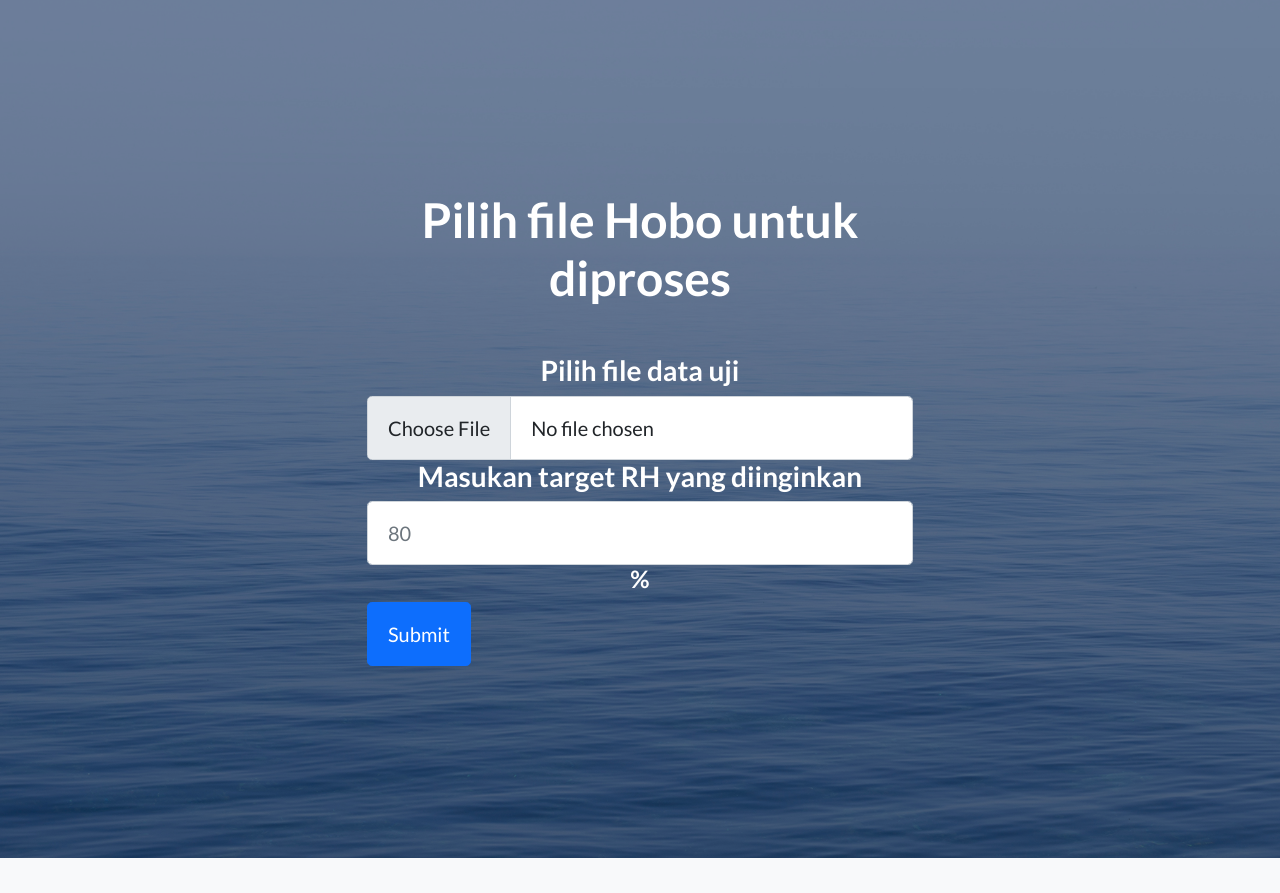
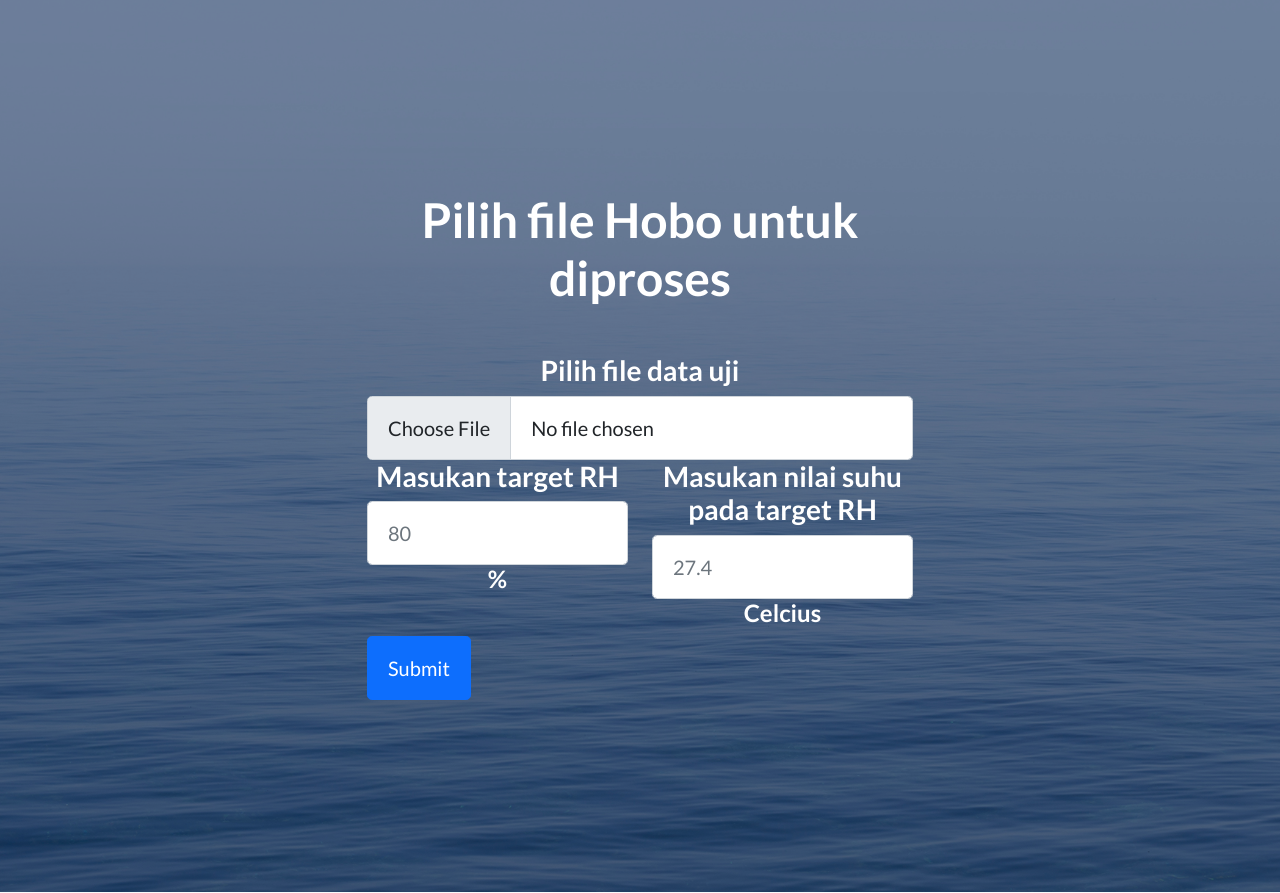
Before and after one commit to spinxsunyi/idzniskripsi, a Flask app: page / in a window 1280 px wide. Shown: the part 57-950 px from the top of the page. Run offline with Flask 2, Linux system fonts and the light colour scheme; some libraries are stand-ins or nearby versions.

Commit message:
fix calculation as panda dataframe with correct result

```diff
--- a/app.py
+++ b/app.py
@@ -21,9 +21,6 @@ app = Flask(__name__)
 
 
 # Function Home Page, penjelasan fungsi aplikasi, dan kolom input data dari HOBO untuk dihitung waktunya
-# @app.route('/')
-# def form():
-#     return render_template('halaman_utama.html')
 @app.route('/')
 def index():
     return render_template('halaman_utama.html')
@@ -41,46 +38,58 @@ def process():
         return render_template('nodata.html')
     RH2 = request.form['RH2']
     RH2 = int(RH2) / 100
+    Td2 = request.form['Td2']
+    Td2 = float(Td2)
     excel_data = ExcelFile(io.BytesIO(f.stream.read()))
     data = excel_data.parse(excel_data.sheet_names[0])
 
-    hasilSimulasi = {} # dictionary untuk ditampilkan di window table
-    tfs = 240 #sekon [Durasi siklus pengoperasian fcs] (Hasil percobaan pendahuluan)
-
+    # Mendeklarasikan variabel
+    hasilSimulasi = pd.DataFrame(columns = ['RH1','RH2','Td1','Td2','I','AH1','AH2','deltaAH','durasiFogging','durasiOff'])
+    durasiFullSiklus = 240 #sekon [Durasi siklus pengoperasian fcs] (Hasil percobaan pendahuluan)
+    massaUdaraKering = 341.04 #kg, didapat dari volume greenhouse * masa jenis udara
+#   # Hitung debit nozzle # 12 nozzle, masing masing 0.00125 m3 / sekon
+    debitNozzle = 12 * 0.00125
 
         # Iterasi untuk menghitung ts dan tf masing-masing siklus
     for index,row in data.iterrows() :
         Td1 = row [3]
-        RH1 = row [1] * (1 / 100)
+        RH1 = row [1] * (1 / 100) # dibagi 100 supaya jadi persentase
 
-        # Two = row [8] #data TWo diabaikan, yang diabil adalah hasil perhitungan
         #pyschrolib digunakan untuk mendapatkan data TWI  TWO dan XSI
         AH1 = psychrolib.GetHumRatioFromRelHum(Td1,RH1,101300)
-        AH2 = psychrolib.GetHumRatioFromRelHum(27.4,RH2,101300)
+        AH2 = psychrolib.GetHumRatioFromRelHum(Td2,RH2,101300)
 
 #     # 4. Cari selisih kelembapan mutlak dari HOBO Dan Target
         deltaAH = abs(AH2 - AH1)
-#     # 2. Massa udara kering = volume rumah kaca x massa JENIS udara
-        massaUdaraKering = 341.04 #kg 1.225
-#     # 3. Hitung debit nozzle # 12 nozzle, masing masing 0.00125 m3 / sekon
-        debitNozzle = 12 * 0.00125
 #     # 2. Hitung massa air = selisih kelembapan mutlak x massa udara kering / RH2
         massaAir = deltaAH * massaUdaraKering / RH2
 #     # 3.durasi = massa air / debit nozzle
         durasiFogging = massaAir / debitNozzle
         # print(index, RH1, RH2, Td1, AH1, AH2, deltaAH, durasiFogging, massaAir)
-        if(durasiFogging > tfs):
-            durasiFogging = tfs
-        tf = durasiFogging
-        ts = tfs - tf
+        if(durasiFogging > durasiFullSiklus):
+            durasiFogging = durasiFullSiklus
 
-        hasilSimulasi[str(index)] = {'tf': tf, 'ts': ts, 'description': 'siklus #'+str(index)}
+        durasiOff = durasiFullSiklus - durasiFogging
 
-    print(hasilSimulasi)
+#         tf0=tf0+tf
+#         dataX.append(tf0)
+#         dataY.append(1)
 
-#     dataT = [] # array untuk ditampilkan di diagram
-#     dataX = [0]
-#     dataY = [1]
+#         dataX.append(tf0)
+#         dataY.append(0)
+
+#         tf0= tf0+ts
+#         dataX.append(tf0)
+#         dataY.append(0)
+
+#         dataX.append(tf0)
+#         dataY.append(1)
+
+        hasilSimulasi = hasilSimulasi.append({'RH1': RH1, 'RH2': RH2, 'Td1': Td1, 'Td2': Td2, 'I': 0, 'AH1': AH1, 'AH2':AH2, 'deltaAH':deltaAH, 'durasiFogging':durasiFogging, 'durasiOff':durasiOff }, ignore_index = True)
+        print(hasilSimulasi)
+
+    # dataX = [0]
+    # dataY = [1]
 #     # dataTF = []
 #     # dataTS = []
 #     tf0=0
@@ -114,23 +123,6 @@ def process():
 #         tf = round(tfs*mf/mr)
 #         ts = round(tfs - tf)
 
-#         #dataT adalah array hasil durasi untuk ditampilkan pada Grafik
-#         dataT.append(tf)
-#         dataT.append(ts)
-
-#         tf0=tf0+tf
-#         dataX.append(tf0)
-#         dataY.append(1)
-
-#         dataX.append(tf0)
-#         dataY.append(0)
-
-#         tf0= tf0+ts
-#         dataX.append(tf0)
-#         dataY.append(0)
-
-#         dataX.append(tf0)
-#         dataY.append(1)
 
 
 #         #dataTF dan data TS adalah array yang akan dijadikan dataframe durasi hasil untuk di save di excel atau dalam bentuk tabel
@@ -165,8 +157,8 @@ def process():
 #     return()
 
 # # function untuk menerima data json hasil perhitungan dan menampilkannya dalam bentuk grafik
-# def build_chart():
-#     return()
+def build_chart():
+    return()
 
 if __name__ == "__main__":
     app.run(host='0.0.0.0', port=5001, debug=True)
--- a/templates/halaman_utama.html
+++ b/templates/halaman_utama.html
@@ -49,9 +49,13 @@
                                     </div>
                                 </div>
                                 <div class="row">
-                                    <div class="col">
-                                        <h3>Masukan target RH yang diinginkan</h3>
+                                    <div class="col-lg-6">
+                                        <h3>Masukan target RH</h3>
                                         <input class="form-control form-control-lg" id="RH2" type="number" name="RH2" placeholder="80" data-sb-validations="required" /> <h4>%</h4>
+                                    </div>
+                                    <div class="col-lg-6">
+                                        <h3>Masukan nilai suhu pada target RH</h3>
+                                        <input class="form-control form-control-lg" id="Td2" type="text" name="Td2" placeholder="27.4" data-sb-validations="required" /><h4>Celcius</h4>
                                     </div>
                                 </div>
                                 <div class="row">
```
